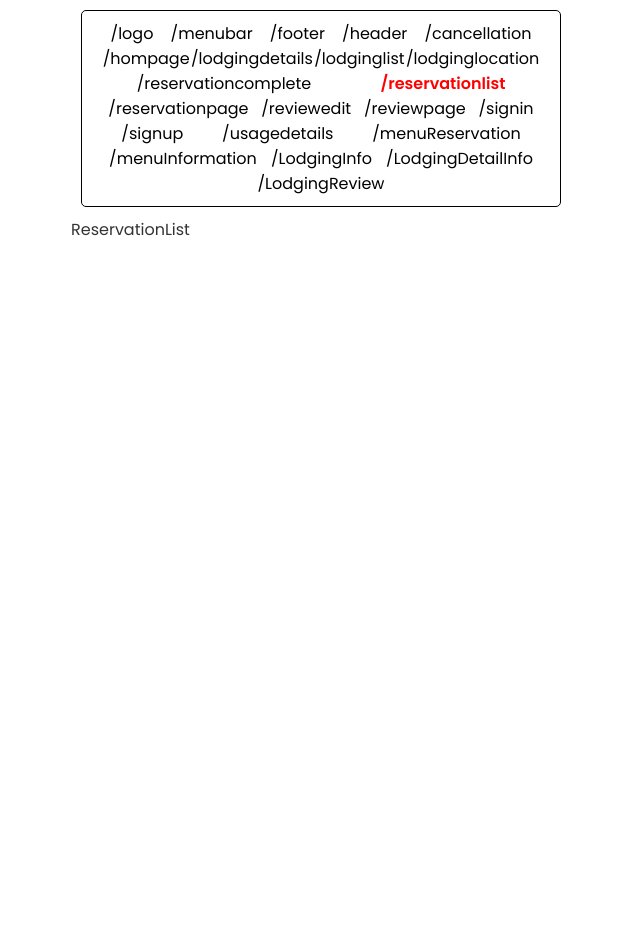
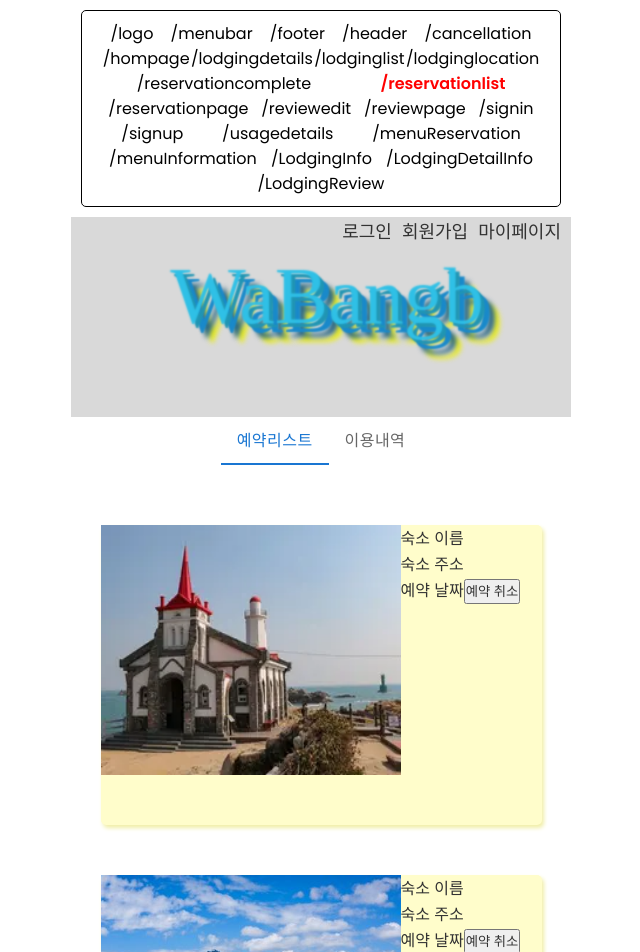
Before and after one commit to devgiants75/project-wabangb, a React (Create React App) app: page /reservationlist in a window 1280 px wide. Shown: the top 952 px of the page, without its empty margins (319-959 px from the left). Before the commit the page ends 800 px from the top, so only its background shows below. Built offline with nearby package versions, Linux system fonts and the light colour scheme; a web font is replaced by a local one.

Commit message:
20240707 signup & reservationlist acs

```diff
--- a/package.json
+++ b/package.json
@@ -5,6 +5,7 @@
   "dependencies": {
     "@emotion/react": "^11.11.4",
     "@emotion/styled": "^11.11.5",
+    "@mui/icons-material": "^5.16.0",
     "@mui/material": "^5.15.21",
     "@testing-library/jest-dom": "^5.17.0",
     "@testing-library/react": "^13.4.0",
--- a/src/components/Footer.tsx
+++ b/src/components/Footer.tsx
@@ -6,8 +6,8 @@ export default function Footer() {
     <>
       <div id="footer-container">
         <div className="text-container">
-          <p>개인정보 처리방침</p>
-          <p>© 2024 SOOK & GYU, All rights reserved.</p>
+          <p className="footerText">개인정보 처리방침</p>
+          <p className="footerText">© 2024 SOOK & GYU, All rights reserved.</p>
         </div>
       </div>
     </>
--- a/src/components/MenuBarInformation.tsx
+++ b/src/components/MenuBarInformation.tsx
@@ -4,7 +4,7 @@ import Tabs from '@mui/material/Tabs';
 import Tab from '@mui/material/Tab';
 import { useNavigate } from 'react-router-dom';
 
-export default function MenuBar() {
+export default function MenuBarInformation() {
   // 메뉴 상태 관리
   const [value, setValue] = React.useState(0);
 
@@ -28,10 +28,12 @@ export default function MenuBar() {
     <Box sx={{ width: '100%', bgcolor: 'background.paper' }}>
       <Tabs value={value} onChange={handleChange} centered>
         <Tab
+          style={{fontSize: '16px'}}
           label='상세 정보'
           onClick={goLodgingDetails}
         />
         <Tab
+          style={{fontSize: '16px'}}
           label='숙소 위치'
           onClick={goLodingLocation}
         />
--- a/src/components/MenuBarReservation.tsx
+++ b/src/components/MenuBarReservation.tsx
@@ -4,7 +4,7 @@ import Tabs from '@mui/material/Tabs';
 import Tab from '@mui/material/Tab';
 import { useNavigate } from 'react-router-dom';
 
-export default function MenuBar() {
+export default function MenuBarReservation() {
   // 메뉴 상태 관리
   const [value, setValue] = React.useState(0);
 
@@ -28,10 +28,12 @@ export default function MenuBar() {
     <Box sx={{ width: '100%', bgcolor: 'background.paper' }}>
       <Tabs value={value} onChange={handleChange} centered>
         <Tab
+          style={{fontSize: '16px'}}
           label='예약리스트'
           onClick={goReservationList}
         />
         <Tab
+          style={{fontSize: '16px'}}
           label='이용내역'
           onClick={goUsageDetails}
         />
--- a/src/styles/footer.css
+++ b/src/styles/footer.css
@@ -13,7 +13,7 @@
   padding: 0 20px;
 }
 
-p {
+.footerText {
   color: #fff;
   font-size: 20px;
 }
--- /dev/null
+++ b/src/styles/reservationList.css
@@ -0,0 +1,27 @@
+.reservationListContainer {
+    padding: 60px 5px 130px 5px;
+    display: flex;
+    flex-direction: column;
+    align-items: center;
+}
+
+.reservationBox {
+    width: 90%;
+    height: 300px;
+    background-color: #FFFDCB;
+    border-radius: 5px;
+    box-shadow: 2px 3px 4px #f0eea6;
+}
+
+.reservationBox:first-child {
+    margin-bottom: 50px;
+}
+
+.imgBox img {
+    width: 300px;
+    height: 250px;
+}
+
+.reservationInfoBox {
+    display: flex;
+}
--- a/src/views/ReservationList.tsx
+++ b/src/views/ReservationList.tsx
@@ -1,7 +1,58 @@
 import React from 'react'
+import Header from '../components/Header'
+import Footer from '../components/Footer'
+import MenuBarReservation from '../components/MenuBarReservation'
+import '../styles/reservationList.css';
+
+//# 예약 리스트 페이지
 
 export default function ReservationList() {
   return (
-    <div>ReservationList</div>
+    <>
+      <Header />
+      <MenuBarReservation />
+
+      <main className='reservationListContainer'>
+
+        <div className='reservationBox'>
+          <div className='reservationInfoBox'>
+            <div className='imgBox'>
+              <img src={require('../assets/기장.jpg')} alt="기장 숙소 사진" />
+            </div>
+            <div className='infoBox'>
+              <div className='top'>
+                <p>숙소 이름</p>
+                <p>숙소 주소</p>
+              </div>
+              <div className='bottom'>
+                <span>예약 날짜</span>
+                <button>예약 취소</button>
+              </div>
+            </div>
+          </div>
+        </div>
+
+        <div className='reservationBox'>
+          <div className='reservationInfoBox'>
+            <div className='imgBox'>
+              <img src={require('../assets/부산.jpg')} alt="부산 숙소 사진" />
+            </div>
+            <div className='infoBox'>
+              <div className='top'>
+                <p>숙소 이름</p>
+                <p>숙소 주소</p>
+              </div>
+              <div className='bottom'>
+                <span>예약 날짜</span>
+                <button>예약 취소</button>
+              </div>
+            </div>
+          </div>
+        </div>
+
+      </main>
+
+      <Footer />
+    </>
   )
 }
--- a/src/views/SignIn.tsx
+++ b/src/views/SignIn.tsx
@@ -84,9 +84,9 @@ export default function SignIn() {
       });
 
       // 일정 시간 후에 알림 숨김
-      setTimeout(() => {
-        setAlert(null);
-      }, 3000);
+      // setTimeout(() => {
+      //   setAlert(null);
+      // }, 3000);
     }
   };
 
--- a/src/views/SignUp.tsx
+++ b/src/views/SignUp.tsx
@@ -5,10 +5,14 @@ import Footer from '../components/Footer';
 import * as React from 'react';
 import Alert, { AlertColor } from '@mui/material/Alert';
 import Stack from '@mui/material/Stack';
-// import ReactModal from 'react-modal';
 
-//# 모달창 요소 세팅
-// ReactModal.setAppElement('#root');
+// 모달창 import
+import Checkbox from '@mui/material/Checkbox';
+import TextField from '@mui/material/TextField';
+import Autocomplete from '@mui/material/Autocomplete';
+import CheckBoxOutlineBlankIcon from '@mui/icons-material/CheckBoxOutlineBlank';
+import CheckBoxIcon from '@mui/icons-material/CheckBox';
+import { useNavigate } from 'react-router-dom';
 
 //# 회원가입에 필요한 객체 인터페이스 정의
 
@@ -27,7 +31,7 @@ interface SignupRequiredForm {
 // 선택 입력란 - 관심 여행지 여러 가지로 받기
 // 택 중 하나만 값을 받을거면 타입이름만, 여러 값을 받을거면 옆에 []붙여서 배열형태로~
 // 여행지 목록 - 택 중 하나만 선택 - 유니온 타입으로 값들 정의
-type Travel = '서울' | '부산' | '제주도' | '유럽' | '미국' | '영국';
+type Travel = '서울' | '부산' | '제주도' | '유럽' | '미국' | '영국' | '베트남' | '경주' | '일본' | '대구';
 interface TravelOptionsForm {
   travelOptions?: Travel[];
 };
@@ -57,6 +61,9 @@ export default function SignUp() {
   });
   // 알림창 상태 관리
   const [alert, setAlert] = React.useState<{ message: string; severity: AlertColor } | null>(null);
+
+  // 페이지 이동
+  const navigate = useNavigate();
 
   //# 유효성 검사 함수들
   const validateId = (id: string) => id.length >= 3 && /^(?=.*?[A-Za-z])(?=.*?[0-9]).{6,}%/.test(id);
@@ -117,10 +124,13 @@ export default function SignUp() {
     // 유효성 검사 함수 호출 - 내용이 유효하다면 전송, 유효하지 않다면 전송X
     if (validateForm()) {
       console.log('폼의 내용이 유효합니다. 데이터 전송', signupFormState);
-      setAlert({message: '회원가입이 완료되었습니다.', severity: 'success'});
+      setAlert({message: '회원가입이 완료되었습니다.', severity: "success"});
+
+      // 성공 시 로그인 페이지로 이동
+      navigate('/signin');
     } else {
       console.log('폼의 내용이 유효하지 않습니다.');
-      setAlert({message: '회원가입에 실패했습니다.', severity: 'error'});
+      setAlert({message: '회원가입에 실패했습니다.', severity: "error"});
     }
   };
 
@@ -136,16 +146,21 @@ export default function SignUp() {
   } = errors;
 
   //# 모달창 ====================================================================
-  // 모달창 열기 상태 관리
-  const [modalIsOpen, setModalIsOpen] = React.useState(false);
+  const icon = <CheckBoxOutlineBlankIcon fontSize="small" />;
+  const checkedIcon = <CheckBoxIcon fontSize="small" />;
 
-  const openModal = () => {
-    setModalIsOpen(true);
-  };
-
-  const closeModal = () => {
-    setModalIsOpen(false);
-  };
+  const top100Films = [
+    { title: '서울' },
+    { title: '부산' },
+    { title: '제주도' },
+    { title: '유럽' },
+    { title: '미국' },
+    { title: '영국' },
+    { title: '베트남' },
+    { title: '경주' },
+    { title: '일본' },
+    { title: '대구' }
+  ];
 
   return (
     <>
@@ -225,11 +240,33 @@ export default function SignUp() {
             {phoneNumberError && <span className='errorMessage'>{phoneNumberError}</span>}
           </div>
 
+          {/* MUI CHECK BOX */}
           <h3>관심 여행지</h3>
-          <div className='textForm'>
-            <input
-              type="text"
-              placeholder='관심 여행지'
+          <div>
+            <Autocomplete
+              multiple
+              id="checkboxes-tags-demo"
+              options={top100Films}
+              disableCloseOnSelect
+              getOptionLabel={(option) => option.title}
+              renderOption={(props, option, { selected }) => {
+                const { key, ...optionProps } = props;
+                return (
+                  <li key={key} {...optionProps}>
+                    <Checkbox
+                      icon={icon}
+                      checkedIcon={checkedIcon}
+                      style={{ marginRight: 8 }}
+                      checked={selected}
+                    />
+                    {option.title}
+                  </li>
+                );
+              }}
+              style={{ width: "100%" }}
+              renderInput={(params) => (
+                <TextField {...params} label="관심 여행지" placeholder="Favorites" />
+              )}
             />
           </div>
 
```
Also changed, not shown: 1 other file (tests, documents, lock files or other folders).
